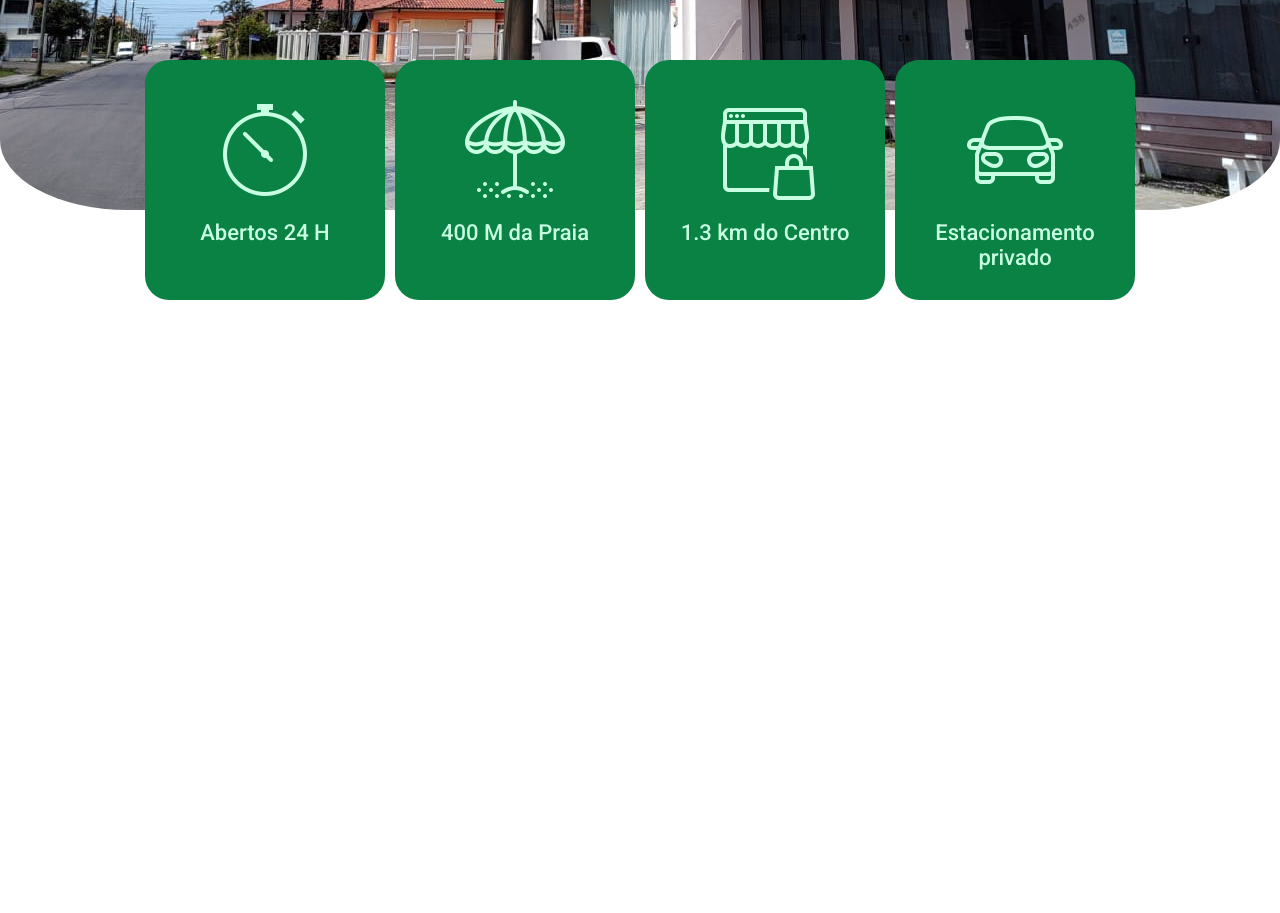
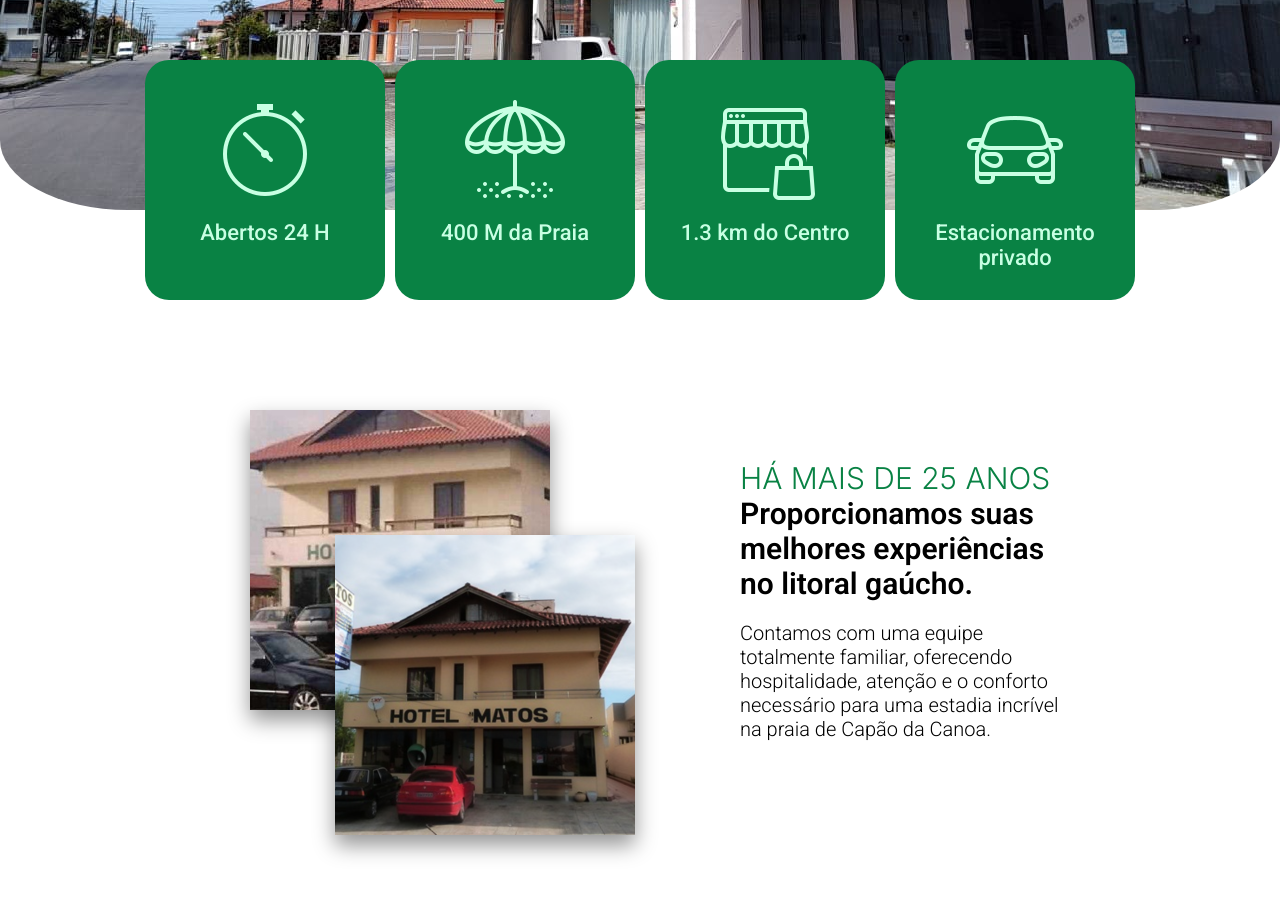
Before and after one commit to ViniciusMat0s/HotelMatos, a plain HTML site: page index.html in a window 1280 px wide. Shown: the part 610-1523 px from the top of the page. Before the commit the page ends 910 px from the top, so only its background shows below. Drawn offline with Linux system fonts and the light colour scheme.

Commit message:
falta acomodacoes

```diff
--- a/assets/css/style.css
+++ b/assets/css/style.css
@@ -121,3 +121,75 @@ nav .active a, nav a:hover {
     justify-content: center;
     text-align: center;
 }
+
+.container-sobre {
+    height: 500px;
+    display: flex;
+    justify-content: left;
+    align-items: start;
+    padding: 200px;
+}
+
+.texts {
+    padding-left: 150px;
+    padding-top: 50px;
+}
+
+.container-sobre .texts h1{
+    justify-content: center;
+    text-align: left;
+    max-width: 400px;
+    font-size: 30px;
+    font-family: Inter;
+    font-weight: 300;
+    color: #098244;
+}
+
+.container-sobre .texts h2{
+    justify-content: center;
+    text-align: left;
+    max-width: 500px;
+    font-size: 30px;
+    font-family: Roboto;
+    font-weight: 600;
+    color: black;
+}
+
+.container-sobre .texts p{
+    padding-top: 20px;
+    display: flex;
+    justify-content: center;
+    text-align: left;
+    max-width: 400px;
+    font-size: 20px;
+    font-weight: 300;
+}
+
+.container-sobre .fotos {
+    width: 500px;
+    height: 500px;
+    position: relative;
+    margin-left: 50px;
+}
+
+.fotos figure {
+    position: absolute;
+}
+
+.fotos figure img {
+    width: 300px;
+    height: 300px;
+    box-shadow: 0 10px 20px rgba(0, 0, 0, 0.425);
+}
+
+.img1 {
+    top: 0;
+    left: 0;
+    z-index: 1;
+}
+
+.img2 {
+    top: 25%;
+    left: 25%;
+    z-index: 2;
+}
--- a/index.html
+++ b/index.html
@@ -10,6 +10,11 @@
     <link rel="preconnect" href="https://fonts.gstatic.com" crossorigin>
     <link
         href="https://fonts.googleapis.com/css2?family=Inter:ital,opsz,wght@0,14..32,100..900;1,14..32,100..900&family=Poppins:ital,wght@0,100;0,200;0,300;0,400;0,500;0,600;0,700;0,800;0,900;1,100;1,200;1,300;1,400;1,500;1,600;1,700;1,800;1,900&family=Roboto:ital,wdth,wght@0,75..100,100..900;1,75..100,100..900&display=swap"
+        rel="stylesheet">
+    <link rel="preconnect" href="https://fonts.googleapis.com">
+    <link rel="preconnect" href="https://fonts.gstatic.com" crossorigin>
+    <link
+        href="https://fonts.googleapis.com/css2?family=Inter:ital,opsz,wght@0,14..32,100..900;1,14..32,100..900&display=swap"
         rel="stylesheet">
 </head>
 
@@ -65,6 +70,28 @@
         </div>
     </section>
 
+    <section>
+        <div class="container-sobre">
+            <div class="fotos">
+                <figure class="img1">
+                    <img src="assets/images/hotel-antigo-1.png" alt="">
+                </figure>
+                <figure class="img2">
+                    <img src="assets/images/hotel-antigo-2.png" alt="">
+                </figure>
+            </div>
+
+            <div class="texts">
+                <h1>HÁ MAIS DE 25 ANOS</h1>
+                <h2>Proporcionamos suas melhores experiências no litoral gaúcho.</h1>
+                    <p>Contamos com uma equipe totalmente familiar, oferecendo hospitalidade, atenção e o conforto
+                        necessário para uma estadia incrível na praia de Capão da Canoa.
+                </h2>
+            </div>
+        </div>
+    </section>
+
+
 
 </body>
 
```
Also changed, not shown: assets/images/hotel-antigo-1.png (added), assets/images/hotel-antigo-2.png (added), assets/images/quarto-2s.jpg (added), assets/images/quarto-master.jpg (added), assets/images/quarto-quadruplo.jpg (added), assets/images/quarto-standard.jpg (added).
